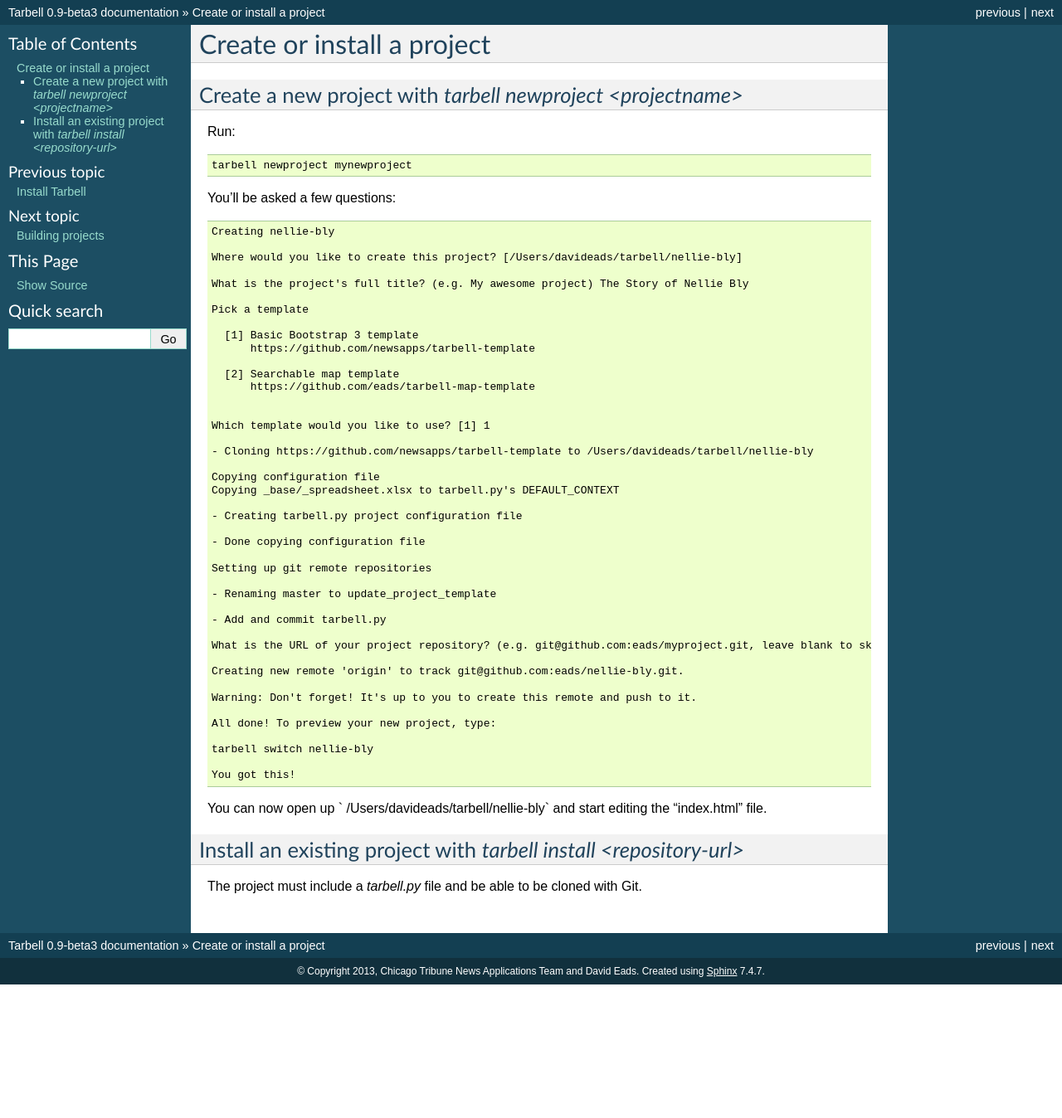
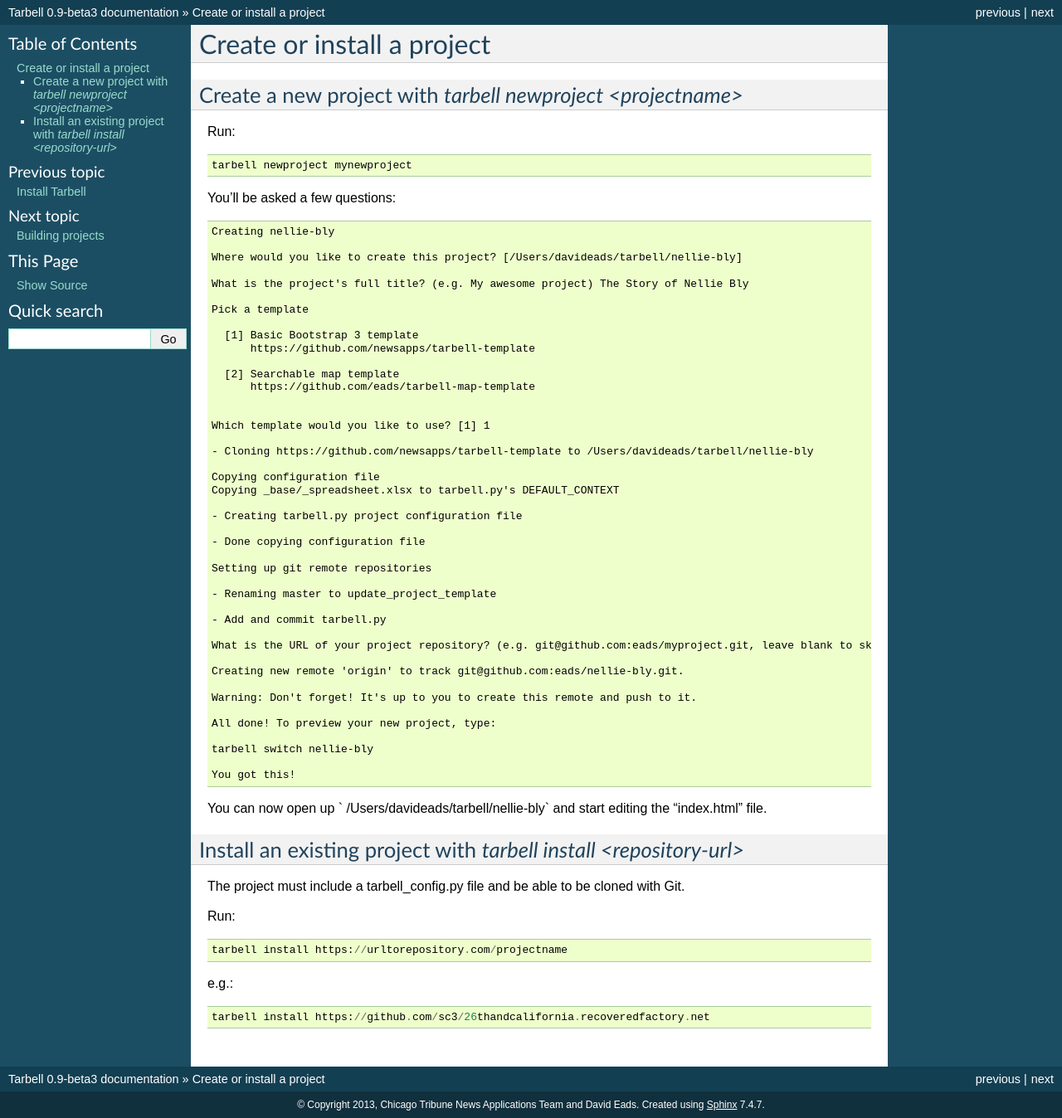
Before and after one commit to tarbell-project/tarbell, a Sphinx documentation site: the page built from tarbell/docs/create.rst, in a window 1280 px wide. Shown: the whole page at 83% size. Built offline with Sphinx 7.4.7, drawn with Linux system fonts in a browser that asks for light colours; before the commit the page ends 1187 px from its top, so only the background shows below that.

Commit message:
update instructions for cloning existing repos

```diff
--- a/tarbell/docs/create.rst
+++ b/tarbell/docs/create.rst
@@ -63,4 +63,12 @@ file.
 Install an existing project with `tarbell install <repository-url>`
 -------------------------------------------------------------------
 
-The project must include a `tarbell.py` file and be able to be cloned with Git.
+The project must include a tarbell_config.py file and be able to be cloned with Git.
+
+Run::
+
+  tarbell install https://urltorepository.com/projectname
+
+e.g.::
+
+  tarbell install https://github.com/sc3/26thandcalifornia.recoveredfactory.net
```
